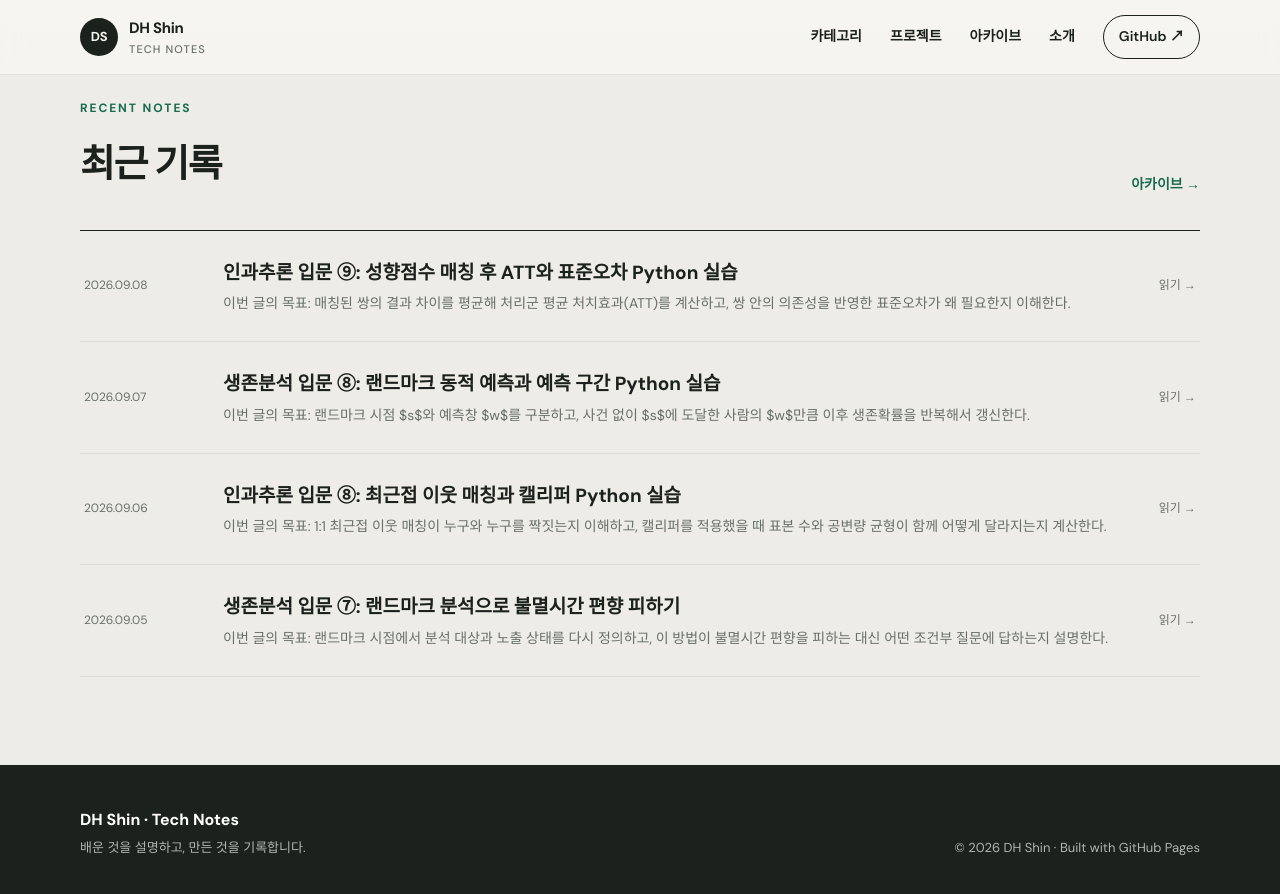
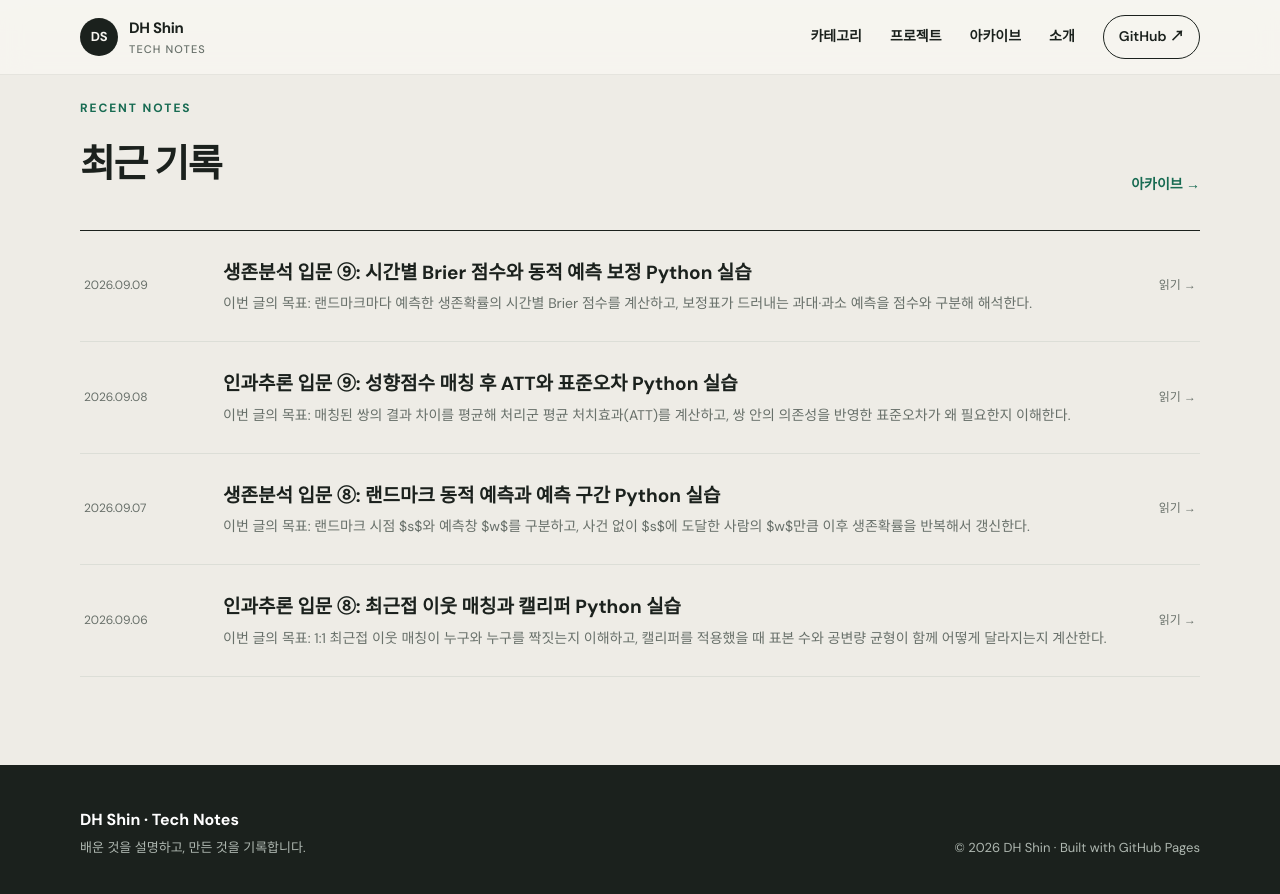
Before and after one commit to dhshin96/dhshin96.github.io, a Jekyll site: the page built from index.html, in a window 1280 px wide and 900 px high, scrolled down 1354 px. Shown: the top 894 px of the window. Built offline with Jekyll 4.4.1, drawn with Linux system fonts in a browser that asks for light colours; some of the changed lines change nothing that is shown.

Commit message:
Add dynamic Brier calibration lesson

````diff
--- a/_posts/2026-09-07-survival-dynamic-landmark-prediction.md
+++ b/_posts/2026-09-07-survival-dynamic-landmark-prediction.md
@@ -140,7 +140,7 @@ s=6, end=10, n=5, survival=0.300, risk=0.700
 
 ## 다음 글
 
-다음 글에서는 **동적 예측의 시간별 Brier 점수와 보정**을 살펴보고, 예측 시점마다 “잘 맞는다”는 말을 어떻게 확인하는지 배운다.
+다음 글인 [생존분석 입문 ⑨: 시간별 Brier 점수와 동적 예측 보정 Python 실습]({{ '/posts/survival-dynamic-brier-calibration/' | relative_url }})에서는 랜드마크별 확률 오차와 보정 상태를 나누어 확인하고, 예측 시점마다 “잘 맞는다”는 말을 어떻게 평가하는지 배운다.
 
 ## 참고 자료
 
--- /dev/null
+++ b/_posts/2026-09-09-survival-dynamic-brier-calibration.md
@@ -0,0 +1,154 @@
+---
+title: "생존분석 입문 ⑨: 시간별 Brier 점수와 동적 예측 보정 Python 실습"
+date: 2026-09-09 09:00:00 +0900
+categories: [기반 지식, 학습과 모델링]
+tags: [생존분석, Brier-점수, 동적-예측, 보정, 랜드마크-분석, Python]
+description: "여러 랜드마크에서 갱신한 생존확률의 평균제곱오차와 보정 상태를 구분해 평가합니다. 작은 손계산과 Python으로 시간별 점수와 보정표를 재현합니다."
+reading_time: 12
+series: "처음 시작하는 생존분석"
+level: "입문"
+math: true
+---
+
+> **이번 글의 목표:** 랜드마크마다 예측한 생존확률의 시간별 Brier 점수를 계산하고, 보정표가 드러내는 과대·과소 예측을 점수와 구분해 해석한다.
+
+8명의 합성 자료에서 같은 4시간 예측을 세 번 평가했다. 시간 2의 Brier 점수는 0.114, 시간 4는 0.187, 시간 6은 0.194였다. 낮을수록 예측확률과 실제 생존 상태가 가깝다는 뜻이다. 그러나 시간 4의 낮은 예측군은 평균 생존확률을 0.600으로 제시했지만 실제 생존 비율은 0이었다. **한 숫자로 줄인 오차와 확률 구간별 보정은 함께 봐야 한다.**
+
+## 1. 동적 예측은 평가 시점도 함께 움직인다
+
+직전 글에서 [랜드마크마다 위험집합과 4시간 예측창을 다시 만드는 이유]({{ '/posts/survival-dynamic-landmark-prediction/' | relative_url }})를 배웠다. 이번에는 그 예측이 실제 결과와 얼마나 가까웠는지 묻는다. 랜드마크가 $s$, 예측창이 $w=4$라면 평가 끝점은 $h=s+w$다. 시간 2의 예측은 시간 6 상태와, 시간 6의 예측은 시간 10 상태와 비교해야 한다.
+
+평가 자료도 각 $s$까지 사건 없이 도달한 사람으로 다시 제한한다. 시간 3에 사건이 발생한 A는 $s=2$ 평가에는 들어가지만 $s=4$ 평가에는 들어갈 수 없다. 서로 다른 랜드마크의 점수는 대상과 달력 구간이 모두 다르므로, 숫자가 커졌다는 사실만으로 모델이 시간에 따라 나빠졌다고 단정하면 안 된다.
+
+## 2. Brier 점수는 확률 예측의 제곱오차다
+
+대상 $i$가 끝점 $h$를 지나 생존했으면 $Y_i(h)=1$, 그 전에 사건을 겪었으면 0이라 하자. 랜드마크에서 예측한 생존확률을 $\widehat S_i(h\mid T_i>s)$라 하면, 끝점까지 상태를 모두 아는 단순한 경우의 점수는 다음과 같다.
+
+$$
+BS_s(h)=\frac{1}{n_s}\sum_{i:T_i>s}
+\left\{Y_i(h)-\widehat S_i(h\mid T_i>s)\right\}^2
+$$
+
+정답에 확률 1 또는 0을 주면 오차는 0이다. 생존한 사람에게 0.2를 예측하면 $(1-0.2)^2=0.64$가 되어 자신 있게 틀린 예측을 크게 벌점 준다. Brier 점수는 순위만 평가하는 지표와 달리 확률값 자체를 사용한다.
+
+점수의 절댓값만 보고 좋고 나쁨을 정하지 않는 것도 중요하다. 사건이 드문 끝점에서는 모두 생존한다고 예측해도 점수가 낮아질 수 있기 때문이다. 그래서 같은 평가 대상에게 하나의 공통 생존확률만 주는 기준 예측을 함께 계산한다. 개별 예측의 점수가 기준보다 작아야 개인별 정보를 사용한 이득이 있었다고 해석할 수 있다. 다만 기준을 이겼다는 사실도 보정이 잘됐다는 뜻은 아니며, 표본과 끝점이 다른 두 점수를 직접 비교하는 근거도 되지 않는다. 점수 표에는 평가 대상 수와 기준 예측의 점수를 함께 적는다.
+
+오른쪽 검열이 끝점 전에 생기면 $Y_i(h)$를 알 수 없다. 이 대상을 단순히 빼면 검열 시점과 위험이 관련될 때 평가가 치우칠 수 있다. 실제 시간의존 Brier 점수는 검열 생존함수 $\widehat G$의 역수로 사건이 확인된 대상과 끝점까지 관찰된 대상에 가중치를 주는 IPCW를 사용한다. [Kaplan–Meier의 위험집합 곱셈]({{ '/posts/km-curve-logrank/' | relative_url }})이 사건 생존함수뿐 아니라 검열 분포 추정에도 쓰이는 셈이다.
+
+가중치가 붙는 위치를 나누어 보면 직관이 선명하다. 끝점 전에 사건이 관찰된 사람은 그 사건 시점까지 검열되지 않을 확률의 역수로, 끝점을 지나 생존한 사람은 끝점까지 검열되지 않을 확률의 역수로 대표성을 보충한다. 반대로 끝점 전에 검열되어 상태를 모르는 사람은 그 시점의 제곱오차를 직접 계산하지 않는다. 뒤쪽 시간에서 $\widehat G$가 작아지면 소수의 관찰값이 큰 가중치를 받을 수 있으므로, 평가 가능한 시간 범위와 위험집합 크기를 점수 옆에 적어야 한다.
+
+<figure class="study-figure">
+  <img src="{{ '/assets/images/survival-analysis/dynamic-brier-calibration.svg' | relative_url }}" alt="세 랜드마크의 4시간 Brier 점수 막대와 시간 4에서 낮은·높은 예측군의 평균 예측 생존확률을 실제 생존 비율과 비교한 보정 그림">
+  <figcaption>그림 1. Brier 점수는 전체 확률 오차를 요약하고, 보정 그림은 어느 예측 구간에서 생존확률을 높거나 낮게 잡았는지 보여 준다.</figcaption>
+</figure>
+
+## 3. 시간 4에서 작은 손계산 해보기
+
+시간 4에 남은 B부터 H까지 7명의 시간 8 생존 상태는 차례대로 $0,1,0,0,1,1,1$이다. 예측 생존확률은 $0.50,0.70,0.65,0.65,0.80,0.75,0.85$라고 하자. 각 예측에서 실제 상태를 빼 제곱하면 다음과 같다.
+
+$$
+BS_4(8)=\frac{0.25+0.09+0.4225+0.4225+0.04+0.0625+0.0225}{7}
+=0.187
+$$
+
+비교를 위해 모든 사람에게 관찰된 전체 생존 비율 $4/7=0.571$만 예측하면 점수는 0.245다. 개별 예측의 0.187이 더 작지만, 이것만으로 모든 확률대가 잘 맞는다고 말할 수는 없다.
+
+예측값이 낮은 B·D·E의 평균은 0.600이고 실제 생존 비율은 0이다. 높은 C·G·F·H의 평균은 0.775이고 실제 비율은 1이다. 낮은 군에서는 생존을 과대 예측했고 높은 군에서는 과소 예측했다. 표본이 7명뿐인 이 묶음은 설명용이며, 실제 보정 결론에는 충분한 독립 검증 자료와 불확실성 구간이 필요하다.
+
+또한 두 구간의 경계가 바뀌면 같은 일곱 명도 다른 보정 쌍을 만든다. 사람 수가 적은 구간의 실제 비율은 사건 한 건만 달라져도 크게 움직인다. 따라서 실제 자료에서는 구간별 표에 각 구간의 사람 수와 사건 수를 함께 제시하고, 검열이 있다면 단순 비율 대신 해당 끝점의 Kaplan–Meier 관찰 생존확률을 사용한다. 구간표는 이상이 생긴 확률대를 찾는 요약 도구이고, 충분한 표본에서는 매끄러운 보정곡선과 불확실성 구간으로 패턴이 우연인지 다시 확인한다.
+
+## 4. Python으로 세 랜드마크 평가하기
+
+아래 코드는 검열이 모든 평가 끝점 뒤에 생기도록 만든 합성 자료에서 단순 Brier 점수와 두 구간 보정표를 계산한다. 실제 자료에 끝점 전 검열이 있으면 이 코드를 완전 사례 분석으로 바꾸지 말고 IPCW 구현을 사용해야 한다.
+
+```python
+event_or_censor_time = {
+    "A": 3, "B": 5, "C": 12, "D": 7,
+    "E": 8, "F": 12, "G": 10, "H": 12,
+}
+
+forecasts = {
+    2: {"A": .55, "B": .60, "C": .70, "D": .75,
+        "E": .80, "F": .85, "G": .85, "H": .90},
+    4: {"B": .50, "C": .70, "D": .65, "E": .65,
+        "F": .80, "G": .75, "H": .85},
+    6: {"D": .45, "E": .55, "F": .75, "G": .60, "H": .80},
+}
+
+
+def evaluate(landmark, predictions, window=4):
+    horizon = landmark + window
+    rows = [
+        (person, probability,
+         int(event_or_censor_time[person] > horizon))
+        for person, probability in predictions.items()
+    ]
+    score = sum((status - probability) ** 2
+                for _, probability, status in rows) / len(rows)
+
+    ordered = sorted(rows, key=lambda row: row[1])
+    cut = len(rows) // 2
+    groups = (ordered[:cut], ordered[cut:])
+    calibration = [
+        (sum(row[1] for row in group) / len(group),
+         sum(row[2] for row in group) / len(group))
+        for group in groups
+    ]
+    return horizon, score, calibration
+
+
+for s, predictions in forecasts.items():
+    end, score, calibration = evaluate(s, predictions)
+    print(f"s={s}, end={end}, n={len(predictions)}, Brier={score:.3f}")
+    print("calibration:", [tuple(round(x, 3) for x in pair)
+                           for pair in calibration])
+```
+
+핵심 출력은 다음과 같다. 보정 쌍은 `(평균 예측 생존확률, 실제 생존 비율)` 순서다.
+
+```text
+s=2, end=6, n=8, Brier=0.114
+calibration: [(0.65, 0.5), (0.85, 1.0)]
+s=4, end=8, n=7, Brier=0.187
+calibration: [(0.6, 0.0), (0.775, 1.0)]
+s=6, end=10, n=5, Brier=0.194
+calibration: [(0.5, 0.0), (0.717, 0.667)]
+```
+
+세 점수는 각 랜드마크의 예측과 결과가 얼마나 가까운지 요약한다. 보정 쌍은 오차의 방향을 더 구체적으로 보여 준다. 작은 표본에서는 두 구간조차 크게 흔들리므로 실제 분석에서는 충분한 표본에서 예측확률과 Kaplan–Meier 관찰확률을 비교하고, 가능하면 구간화에만 의존하지 않는 매끄러운 보정곡선도 확인한다.
+
+## 5. 점수와 보정을 함께 읽는 순서
+
+먼저 예측 시점 $s$와 끝점 $h$를 결과 이름에 붙인다. 그다음 시간별 Brier 점수로 전체 오차를 비교하고, 보정 그림에서 대각선보다 위인지 아래인지 본다. 가로축이 예측 생존확률이고 세로축이 관찰 생존확률이라면 점이 대각선 아래에 있을 때 생존을 과대 예측한 것이다. 사건 위험을 그리면 방향이 반대로 보이므로 축의 대상부터 확인해야 한다.
+
+Brier 점수에는 보정과 사람 간 구분 능력이 함께 섞여 있다. 낮은 점수가 보정곡선 전체의 일치를 보장하지 않고, 대각선에 가까운 보정만으로 위험 순위를 잘 나눈다고 보장하지도 않는다. 같은 독립 검증 자료에서 시간별 오차, 보정, 구분 지표를 서로 다른 질문으로 보고해야 한다.
+
+랜드마크별 대상 수와 사건 수가 줄면 뒤 시점의 점수는 불안정해진다. [랜드마크 분석이 만드는 조건부 대상과 선택 범위]({{ '/posts/survival-landmark-analysis/' | relative_url }})를 함께 적고, 모델을 학습한 자료가 아니라 분리된 검증 자료에서 평가해야 낙관적인 점수를 피할 수 있다.
+
+<div class="related-reading">
+  <strong>이어 읽기</strong>
+  <p>동적 예측 글로 시점별 위험집합을 복습하고, Kaplan–Meier 글과 랜드마크 분석 글로 검열 보정과 조건부 평가 대상을 연결해 보세요.</p>
+</div>
+
+## 직접 바꿔 보는 연습
+
+1. 시간 4의 B 예측을 0.50에서 0.20으로 바꾸고 Brier 점수와 낮은 군 보정 쌍을 다시 계산한다.
+2. 모든 사람에게 각 랜드마크의 관찰 생존 비율만 예측했을 때 기준 Brier 점수를 구한다.
+3. 출력에서 생존확률 대신 사건위험 $1-\widehat S$를 사용할 때 보정 쌍과 대각선 해석을 다시 적는다.
+
+## 핵심 요약
+
+1. 시간별 Brier 점수는 특정 랜드마크와 끝점에서 예측 생존확률과 실제 상태의 평균제곱오차다.
+2. 끝점 전 검열이 있으면 상태를 알 수 없으므로 단순 제외가 아니라 검열분포를 이용한 IPCW가 필요하다.
+3. 보정은 같은 예측확률을 받은 대상의 관찰 생존확률이 예측값과 맞는지 확인하는 별도 질문이다.
+4. 동적 예측은 랜드마크마다 대상과 끝점이 바뀌므로 점수, 표본 수, 사건 수와 보정곡선을 함께 보고한다.
+
+## 다음 글
+
+다음 글에서는 **동적 AUC로 랜드마크별 구분 능력을 평가하는 법**을 살펴보고, 확률 오차·보정과 위험 순위 평가가 어떻게 다른지 배운다.
+
+## 참고 자료
+
+- Graf et al. (1999), [*Assessment and comparison of prognostic classification schemes for survival data*](https://pubmed.ncbi.nlm.nih.gov/10474158/), 검열이 있는 생존확률 예측의 오차 평가 방법을 제시한다.
+- [scikit-survival `brier_score` 공식 문서](https://scikit-survival.readthedocs.io/en/stable/api/generated/sksurv.metrics.brier_score.html), 시간의존 Brier 점수와 IPCW 정의 및 입력 조건을 설명한다.
+- Austin et al. (2020), [*Graphical calibration curves and the integrated calibration index for survival models*](https://doi.org/10.1002/sim.8570), 시간별 예측확률과 관찰확률을 비교하는 보정곡선과 요약 지표를 설명한다.
````
Also changed, not shown: assets/images/survival-analysis/dynamic-brier-calibration.svg (added).
